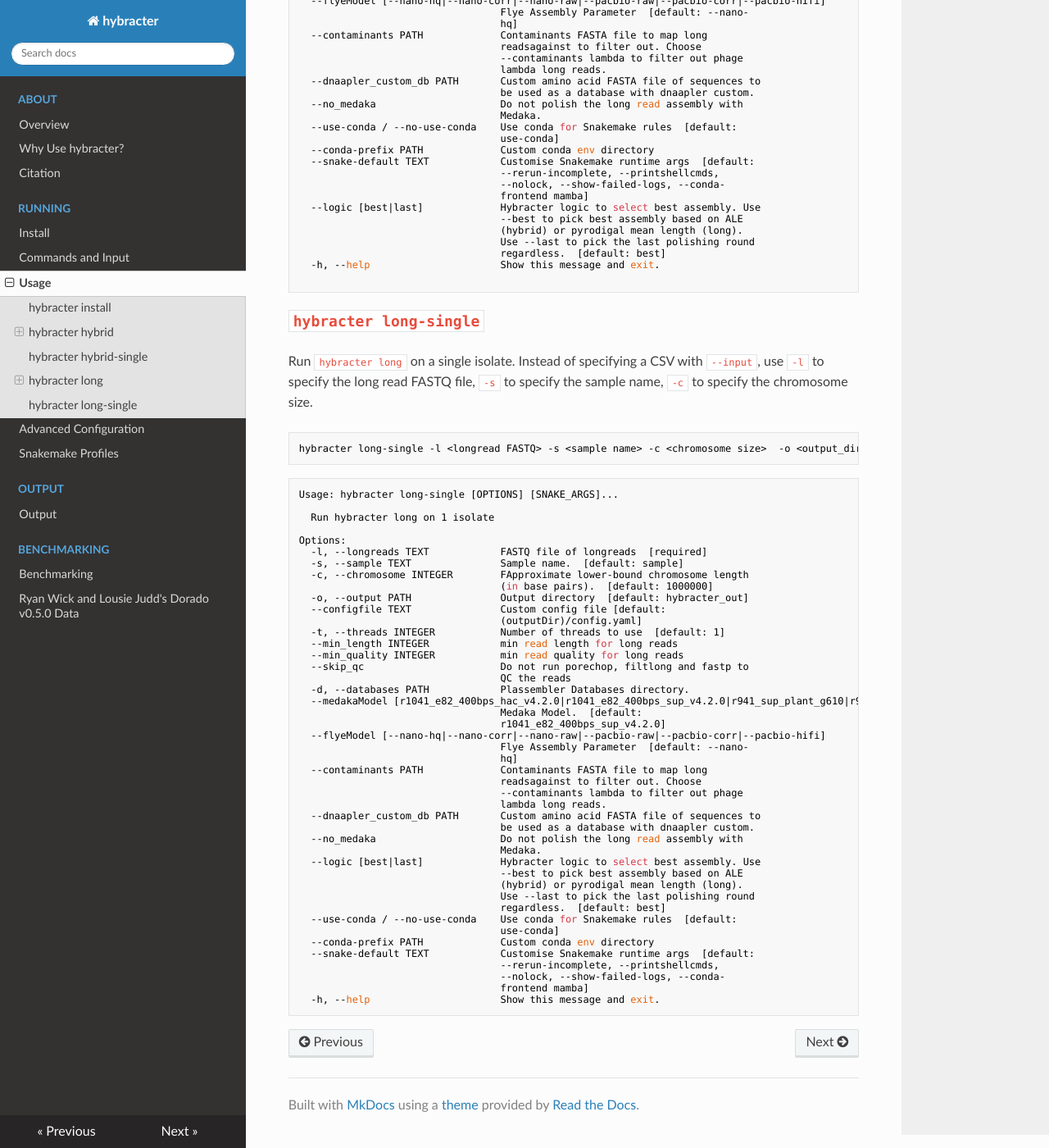
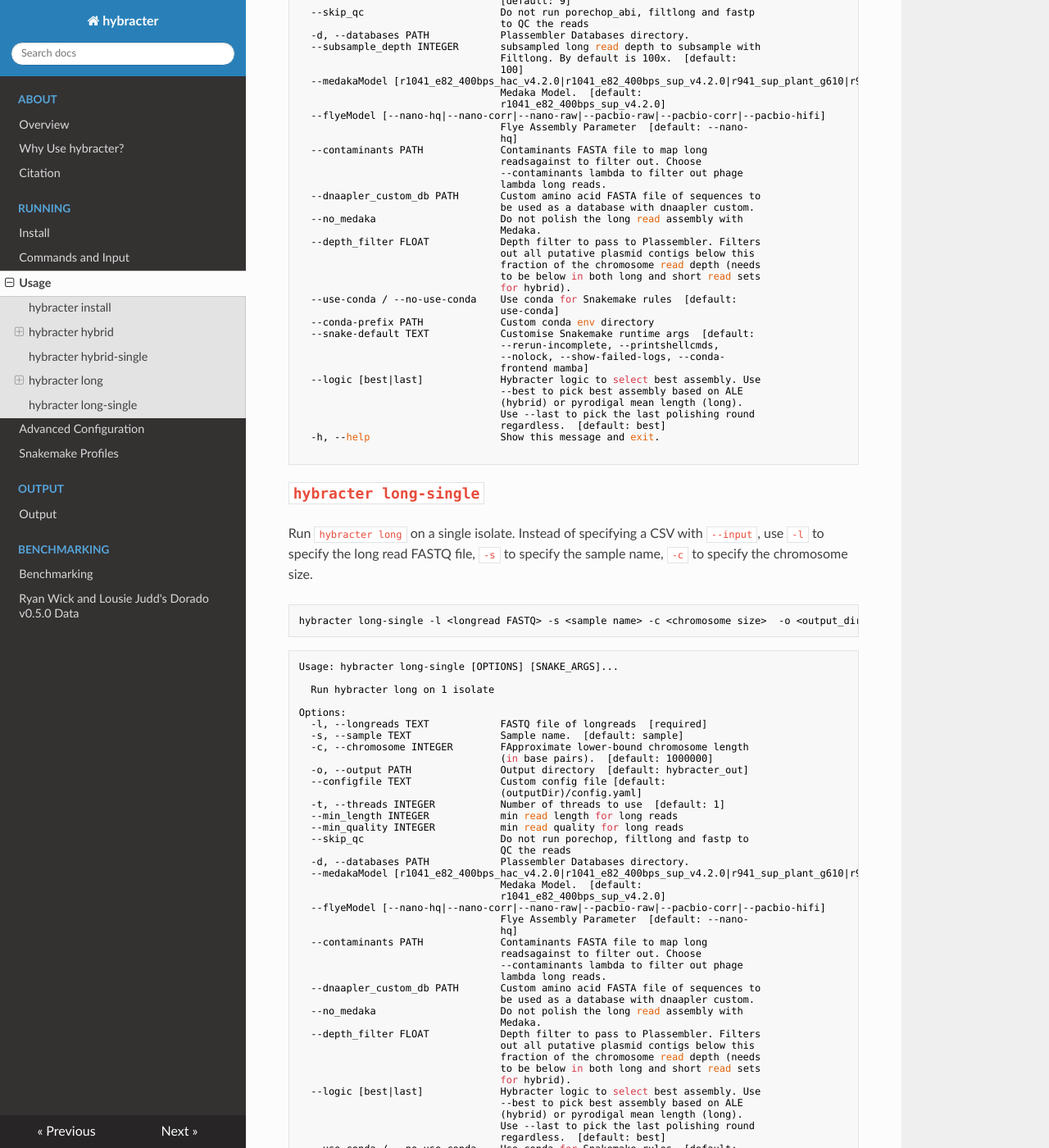
Before and after one commit to gbouras13/hybracter, an MkDocs documentation site: the page built from docs/run.md, in a window 1280 px wide and 1400 px high, scrolled down 4077 px. Shown: the whole window at 82% size. Built offline with MkDocs 1.6.1, drawn with Linux system fonts in a browser that asks for light colours; nearby versions of some CDN libraries; some of the changed text lies outside the part shown.

Commit message:
plassembler and depth filter tests

```diff
--- a/docs/run.md
+++ b/docs/run.md
@@ -92,6 +92,11 @@ Options:
                                   be used as a database with dnaapler custom.
   --no_medaka                     Do not polish the long read assembly with
                                   Medaka.
+  --depth_filter FLOAT            Depth filter to pass to Plassembler. Filters
+                                  out all putative plasmid contigs below this
+                                  fraction of the chromosome read depth (needs
+                                  to be below in both long and short read sets
+                                  for hybrid).
   --use-conda / --no-use-conda    Use conda for Snakemake rules  [default:
                                   use-conda]
   --conda-prefix PATH             Custom conda env directory
@@ -162,6 +167,11 @@ Options:
                                   be used as a database with dnaapler custom.
   --no_medaka                     Do not polish the long read assembly with
                                   Medaka.
+  --depth_filter FLOAT            Depth filter to pass to Plassembler. Filters
+                                  out all putative plasmid contigs below this
+                                  fraction of the chromosome read depth (needs
+                                  to be below in both long and short read sets
+                                  for hybrid).
   --use-conda / --no-use-conda    Use conda for Snakemake rules  [default:
                                   use-conda]
   --conda-prefix PATH             Custom conda env directory
@@ -228,6 +238,11 @@ Options:
                                   be used as a database with dnaapler custom.
   --no_medaka                     Do not polish the long read assembly with
                                   Medaka.
+  --depth_filter FLOAT            Depth filter to pass to Plassembler. Filters
+                                  out all putative plasmid contigs below this
+                                  fraction of the chromosome read depth (needs
+                                  to be below in both long and short read sets
+                                  for hybrid).
   --use-conda / --no-use-conda    Use conda for Snakemake rules  [default:
                                   use-conda]
   --conda-prefix PATH             Custom conda env directory
@@ -286,6 +301,11 @@ Options:
                                   be used as a database with dnaapler custom.
   --no_medaka                     Do not polish the long read assembly with
                                   Medaka.
+  --depth_filter FLOAT            Depth filter to pass to Plassembler. Filters
+                                  out all putative plasmid contigs below this
+                                  fraction of the chromosome read depth (needs
+                                  to be below in both long and short read sets
+                                  for hybrid).
   --logic [best|last]             Hybracter logic to select best assembly. Use
                                   --best to pick best assembly based on ALE
                                   (hybrid) or pyrodigal mean length (long).
```
Also changed, not shown: README.md (+20 -7 lines), 5 other files.
